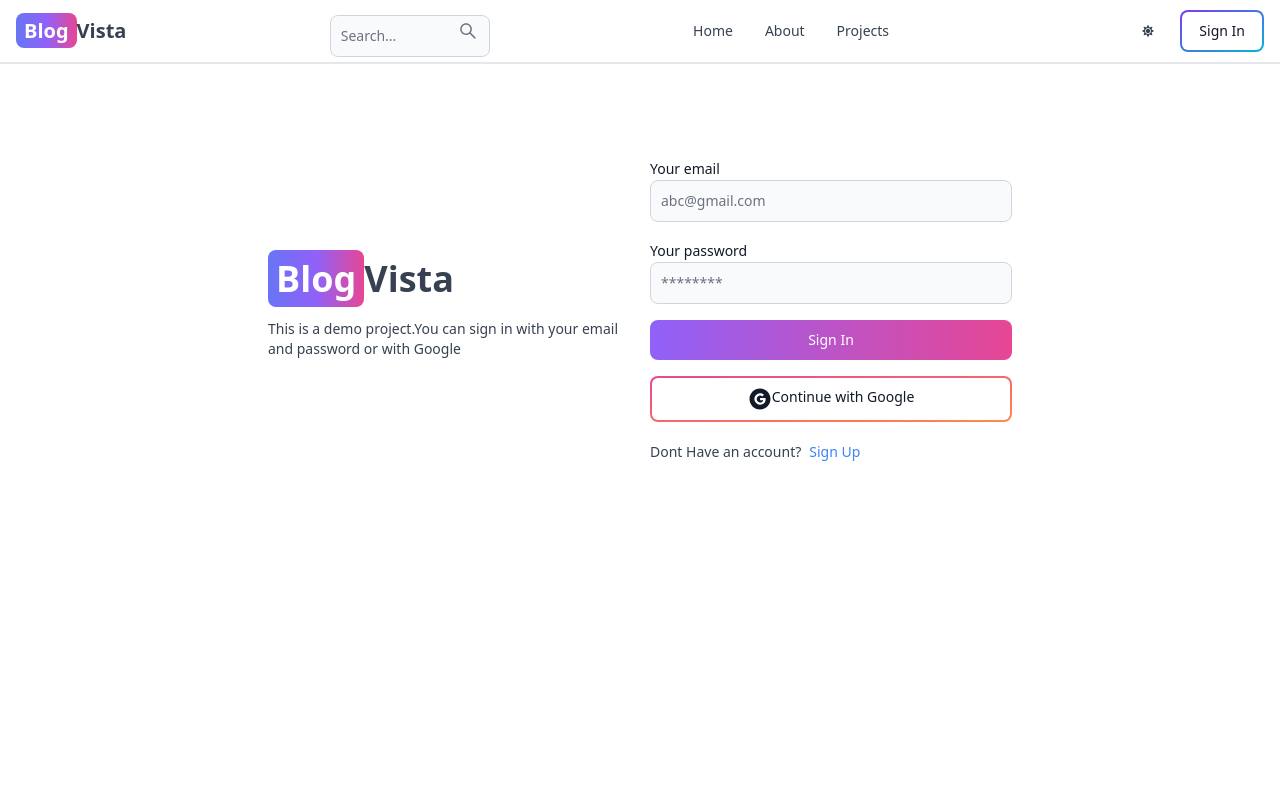
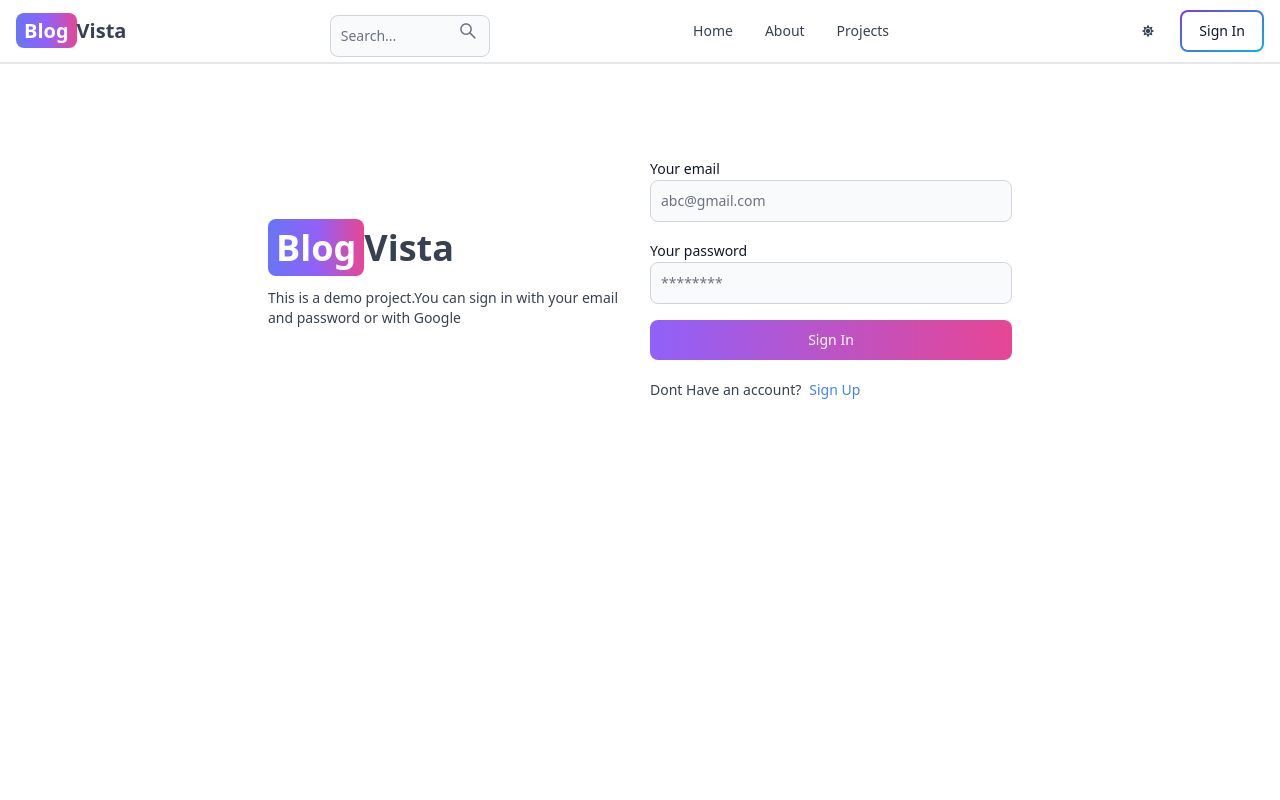
Before and after one commit to rithvikreddybasani/BlogVista, a React (Vite) app in the folder client/: page /sign-in in a window 1280 px wide. Shown: the top 800 px of the page. Built offline with nearby package versions, Linux system fonts and the light colour scheme.

Commit message:
Update Signin.jsx

```diff
--- a/client/src/pages/Signin.jsx
+++ b/client/src/pages/Signin.jsx
@@ -92,7 +92,7 @@ const Signin = () => {
                 "Sign In"
               )}
             </Button>
-            <OAuth />
+
           </form>
           <div className="flex gap-2 text-sm mt-5">
             <span>Dont Have an account?</span>
```
